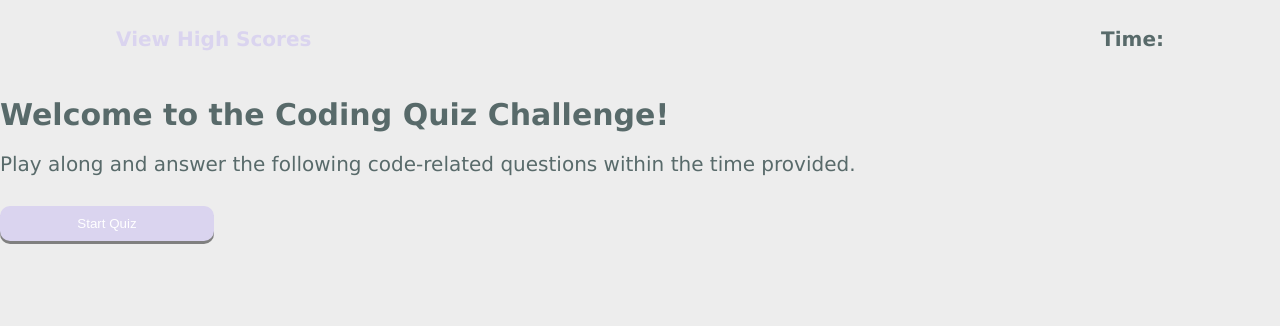
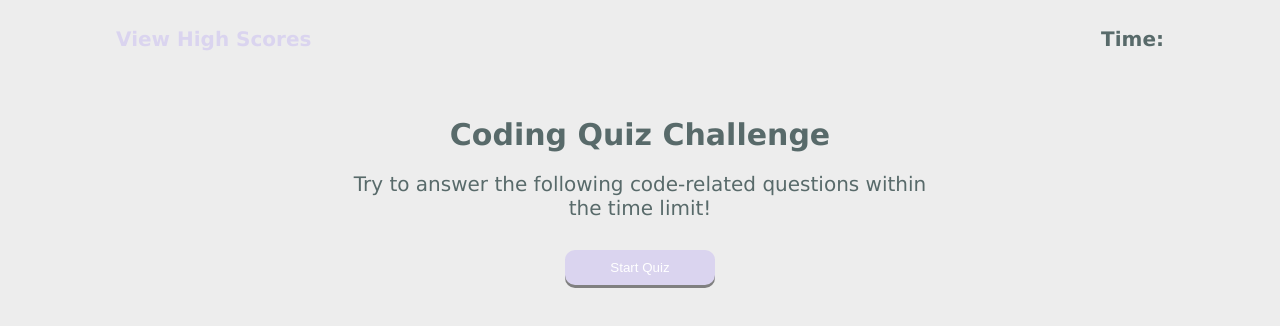
Before and after one commit to livmeierx/code-quiz, a plain HTML site: page index.html in a window 1280 px wide. Drawn offline with Linux system fonts and the light colour scheme; files that its build step writes are made by us from their sources.

Commit message:
updated index

```diff
--- a/index.html
+++ b/index.html
@@ -1,10 +1,11 @@
 <!DOCTYPE html>
 <html lang="en">
     <head>
-    <meta charset="UTF-8" />
-    <meta name="viewport" content="width=device-width, initial-scale=1.0" />
+        <meta charset="UTF-8">
+        <meta name="viewport" content="width=device-width, initial-scale=1.0">
+        <meta http-equiv="X-UA-Compatible" content="ie=edge">
         <title>Code Quiz</title>
-    <link rel="stylesheet" href="/assets/style.css">
+        <link rel="stylesheet" href="./assets/css/style.css">
     </head>
 
     <body>
@@ -14,10 +15,10 @@
             <h4 class="timer">Time: <span id="timer"></span></h4>
         </header>
 
-    <div id="starter-contrainer" class="show">
-      <div id="container start">
-        <h1>Welcome to the Coding Quiz Challenge!</h1>
-        <p>Play along and answer the following code-related questions within the time provided.</p>
+        <div id="starter-container" class="show">
+            <div class="container start">
+                <h1>Coding Quiz Challenge</h1>
+                <p>Try to answer the following code-related questions within the time limit!</p>
                 <button class="btn startend" id="start-game">Start Quiz</button>
             </div>
         </div>
@@ -57,7 +58,7 @@
         <h2>Correct</h2>
     </div>
     <div class="hide" id="wrong">
-    <h2>Wrong </h2>
+        <h2>Wrong</h2>
     </div>
 
     <script src="./assets/js/questions.js"></script>
```
Lines whose indentation alone changed are shown as unchanged.
